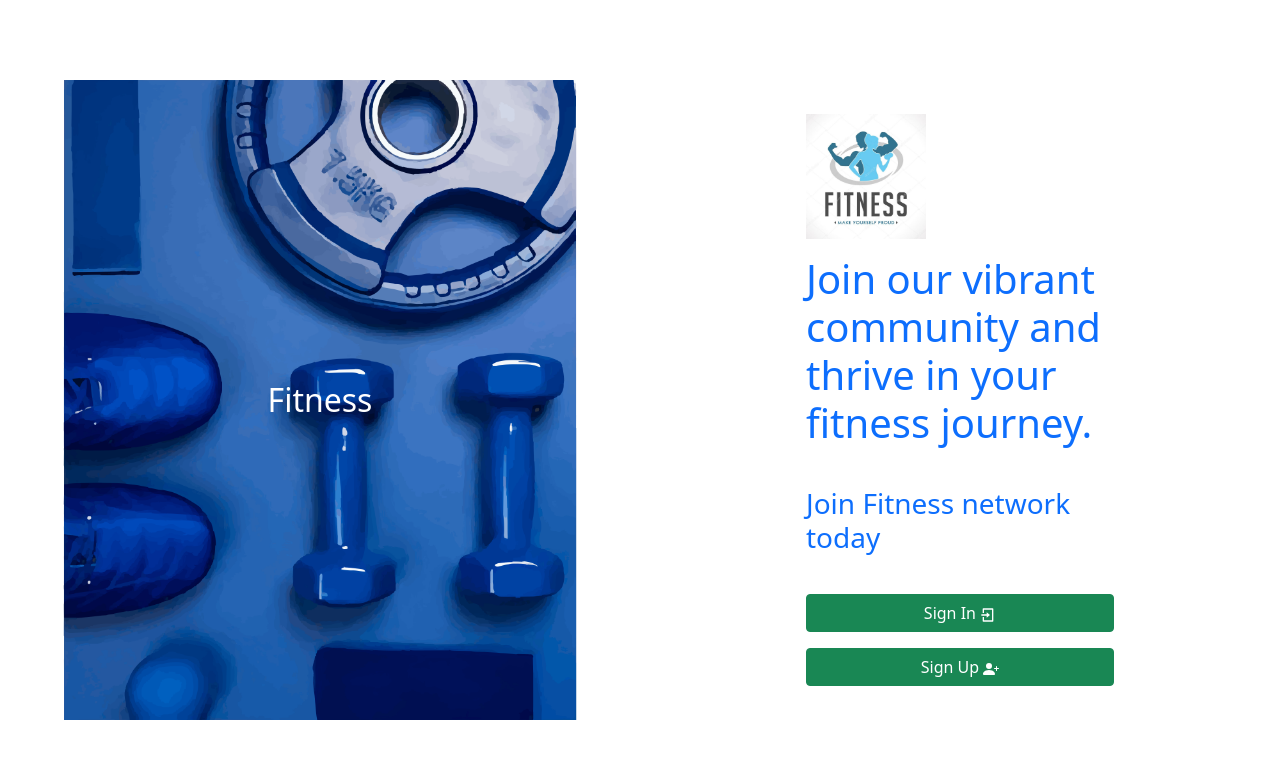
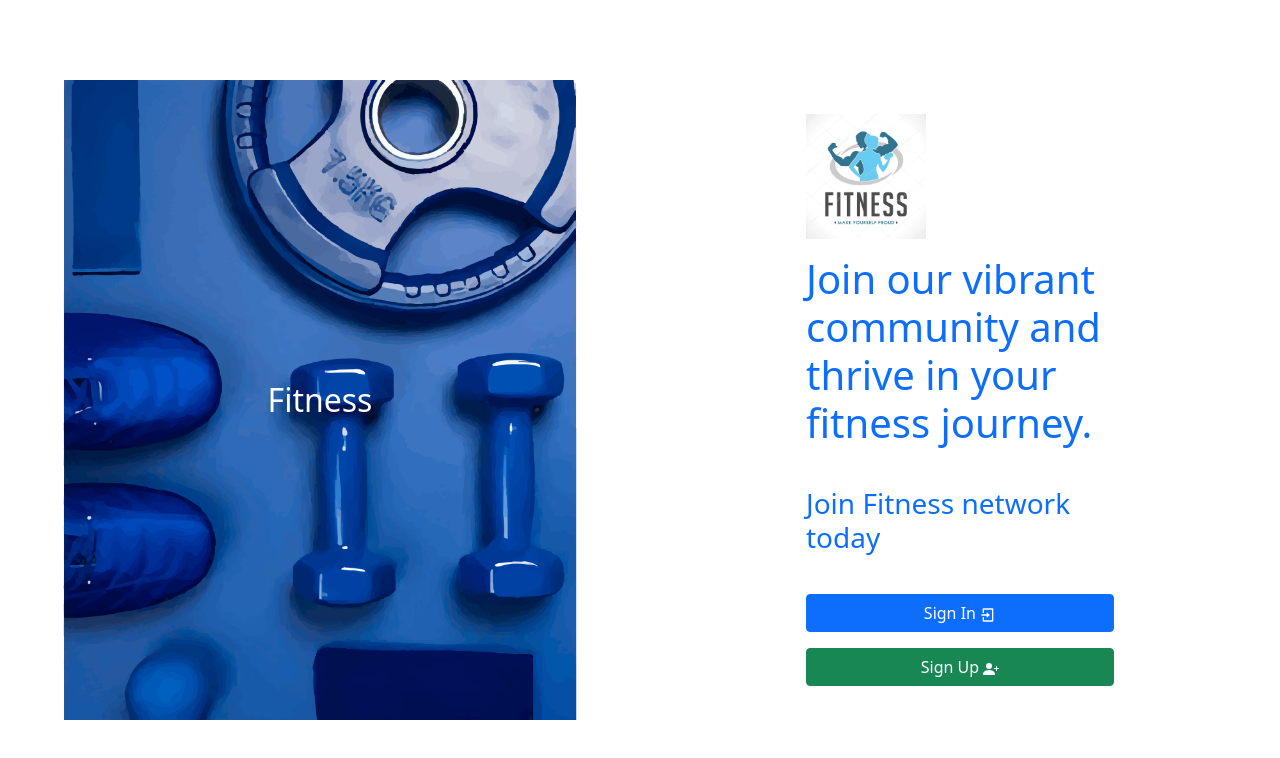
Before and after one commit to IT21227004/PAF_Fitness, a React (Create React App) app in the folder paf-frontend/: page /#/ in a window 1280 px wide. Shown: the top 758 px of the page. Built offline with nearby package versions, Linux system fonts and the light colour scheme.

Commit message:
Home Page

```diff
--- a/paf-frontend/src/components/HomePage.js
+++ b/paf-frontend/src/components/HomePage.js
@@ -78,7 +78,7 @@ function HomePage ()
             <Row>
               <Link to="/signin" className={ styles.linkTextFormat }>
                 <Button
-                  variant="success"
+                  variant="primary"
                   className={ `${ styles.btnHomePage } mb-3` }
                 >
                   Sign In <RiLoginBoxLine />
```
